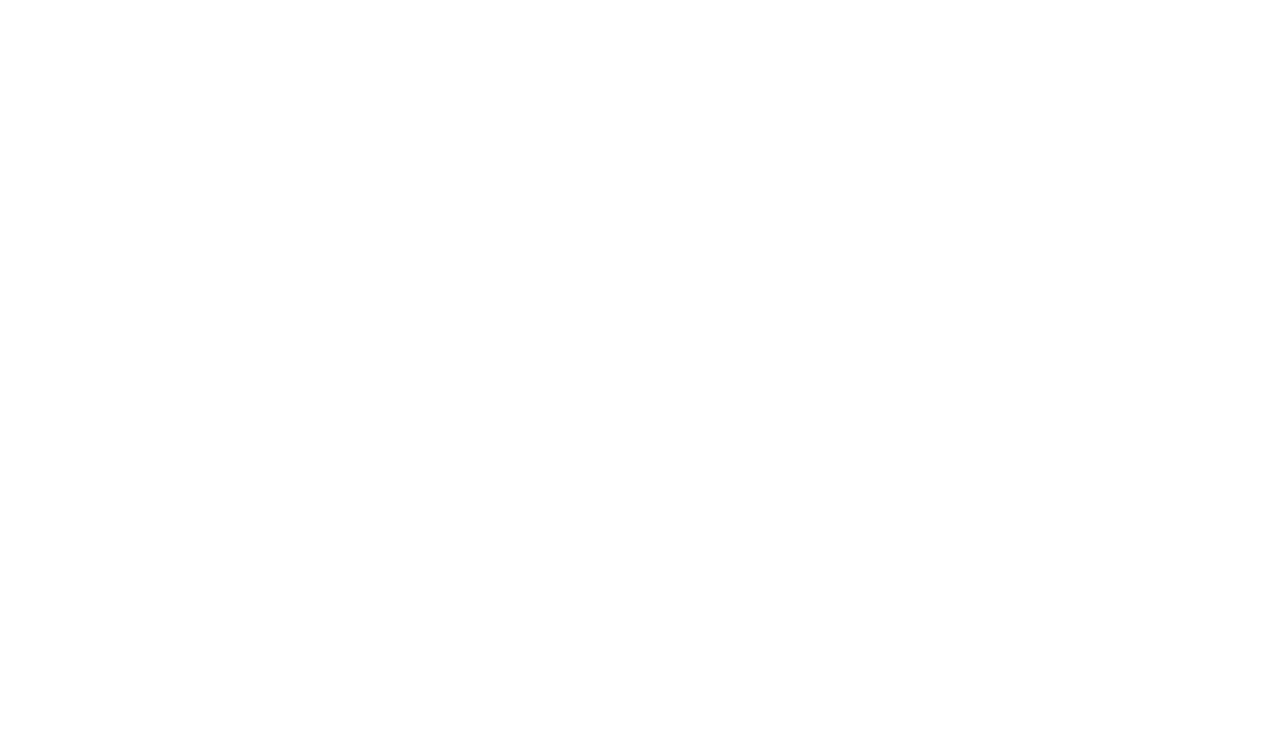
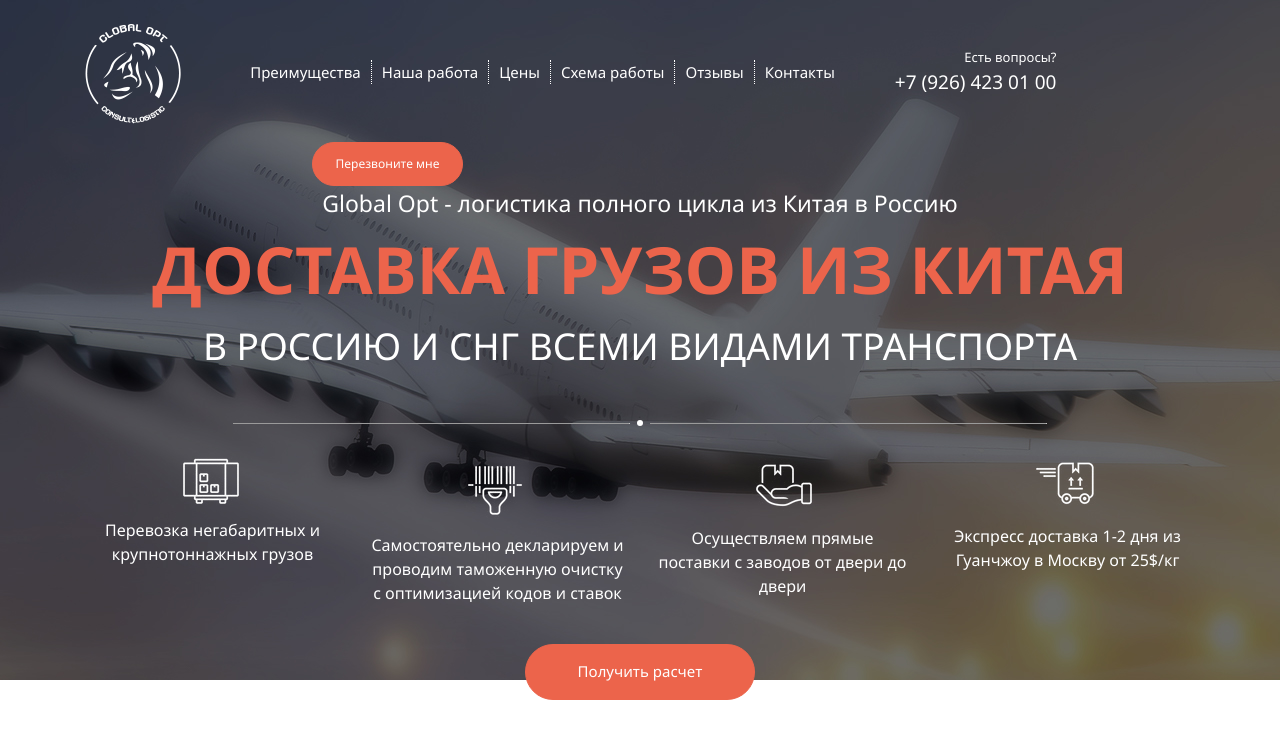
Before and after one commit to Biloliddin22/Glopt, a website: page src/index.html in a window 1280 px wide. Drawn offline with nearby package versions, Linux system fonts and the light colour scheme; files that its build step writes are made by us from their sources.

Commit message:
add promo section

```diff
--- a/src/index.html
+++ b/src/index.html
@@ -8,6 +8,52 @@
     <title>Global Opt</title>
 </head>
 <body>
-
+    <section class="promo">
+        <div class="container">
+            <header>
+                <a href="#"><img src="icons/glopt_1.png" alt="logo" class="logo"></a>
+                <ul>
+                    <li><a href="#">Преимущества</a></li>
+                    <li><a href="#">Наша работа</a></li>
+                    <li><a href="#">Цены</a></li>
+                    <li><a href="#">Схема работы</a></li>
+                    <li><a href="#">Отзывы</a></li>
+                    <li><a href="#">Контакты</a></li>
+                </ul>
+                <div class="questions">
+                    <div class="question">Есть вопросы?</div>
+                    <a href="tel:79264230100" class="tel">+7 (926) 423 01 00</a>
+                </div>
+                <button class="button_1">Перезвоните мне</button>
+            </header>
+            <div class="titles">
+                <div class="titles__little_title">Global Opt - логистика полного цикла из Китая в Россию</div>
+                <div class="titles__title">ДОСТАВКА ГРУЗОВ ИЗ КИТАЯ</div>
+                <div class="titles__sub_title">В РОССИЮ И СНГ ВСЕМИ ВИДАМИ ТРАНСПОРТА</div>
+            </div>
+            <div class="lines">
+                <hr><div class="lines__round"></div><hr>
+            </div>
+            <div class="row pad">
+                <div class="promo__items col-3">
+                    <img src="icons/icon_1.png" alt="" class="promo__img">
+                    <div class="promo__descr">Перевозка негабаритных и крупнотоннажных грузов</div>
+                </div>
+                <div class="promo__items col-3">
+                    <img src="icons/icon_2.png" alt="" class="promo__img">
+                    <div class="promo__descr">Самостоятельно декларируем и проводим таможенную очистку с оптимизацией кодов и ставок</div>
+                </div>
+                <div class="promo__items col-3">
+                    <img src="icons/icon_3.png" alt="" class="promo__img">
+                    <div class="promo__descr">Осуществляем прямые поставки с заводов от двери до двери</div>
+                </div>
+                <div class="promo__items col-3">
+                    <img src="icons/icon_4.png" alt="" class="promo__img">
+                    <div class="promo__descr">Экспресс доставка 1-2 дня из Гуанчжоу в Москву от 25$/кг</div>
+                </div>
+            </div>
+            <button class="button_2">Получить расчет</button>
+        </div>
+    </section>
 </body>
 </html>
--- /dev/null
+++ b/src/sass/blocks/_buttons.scss
@@ -0,0 +1,24 @@
+.button_1 {
+    margin-left: 227px;
+    width: 151px;
+    height: 44px;
+    background-color: $mc;
+    border-radius: 22px;
+    border: solid 1px #ec644b;
+    font-size: 12px;
+    text-align: center;
+    color: #ffffff;
+}
+.button_2 {
+    display: block;
+    margin: 0 auto;
+    width: 230px;
+    height: 56px;
+    background-color: $mc;
+    border-radius: 28px;
+    border: solid 1px #ec644b;
+    font-size: 15px;
+    font-weight: 500;
+    text-align: center;
+    color: #ffffff;
+}
--- /dev/null
+++ b/src/sass/blocks/_promo.scss
@@ -0,0 +1,108 @@
+.promo {
+    background: url(../img/main_plane.jpg) center (center/cover) no-repeat;
+    height: 680px;
+    padding: 23px 0 26px 0;
+    &__items {
+        padding: 0 16px 0 16px;
+    }
+    &__img {
+        display: block;
+        margin: 0 auto;
+    }
+    &__descr {
+        font-size: 16px;
+        font-weight: 300;
+        margin-top: 13px;
+        text-align: center;
+        color: #ffffff;
+    }
+}
+
+header ul {
+    display: inline-flex;
+    padding: 37px 0 58px 55px;
+    list-style-type: none;
+    margin-bottom: 0;
+}
+header ul li {
+    padding: 0 10px;
+    border-right: 1px dotted white;
+	&:last-child {
+        border-right: none;
+    }
+}
+header ul li a {
+    color: white;
+    font-size: 15px;
+    text-align: center;
+
+    &:hover {
+        color: $mc;
+    }
+}
+.questions {
+    display: inline-flex;
+    flex-direction: column;
+    position: absolute;
+    top: 48px;
+    padding-left: 50px;
+}
+.question {
+    display: inline;
+    font-size: 13px;
+    font-weight: 300;
+    text-align: right;
+    color: #ffffff;
+}
+.tel {
+    font-size: 19px;
+    font-weight: 400;
+    text-align: right;
+    color: #ffffff;
+    &:hover {
+        color: $mc;
+    }
+}
+.titles {
+    padding-bottom: 32px;
+    &__little_title {
+        font-size: 23px;
+        font-weight: 100;
+        text-align: center;
+        color: #ffffff;
+    }
+    &__title {
+        font-size: 65px;
+        font-weight: bold;
+        font-stretch: condensed;
+        text-align: center;
+        color: #ec644b;
+    }
+    &__sub_title {
+        font-size: 37px;
+        text-align: center;
+        color: #ffffff;
+    }
+}
+.lines {
+    display: inline-flex;
+    width: 100%;
+    justify-content: center;
+    align-items: center;
+    &__round {
+        width: 6px;
+        height: 6px;
+        margin: 0 7px;
+        background-color: #fff;
+        border-radius: 3px;
+    }
+}
+.lines hr {
+    margin: 0;
+    min-width: 395px;
+    border-bottom: none;
+}
+.pad {
+    padding-top: 27px;
+    padding-bottom: 39px;
+}
--- a/src/sass/style.scss
+++ b/src/sass/style.scss
@@ -4,4 +4,6 @@
     font-family: 'Segoe UI', Tahoma, Geneva, Verdana, sans-serif;
 }
 @import 'base/mixins';
-@import 'base/variables'
+@import 'base/variables';
+@import 'blocks/promo';
+@import 'blocks/buttons'
```
Also changed, not shown: src/css/style.min.css (added), src/img/main_plane.jpg (renamed from src/img/plane_1.jpg).
